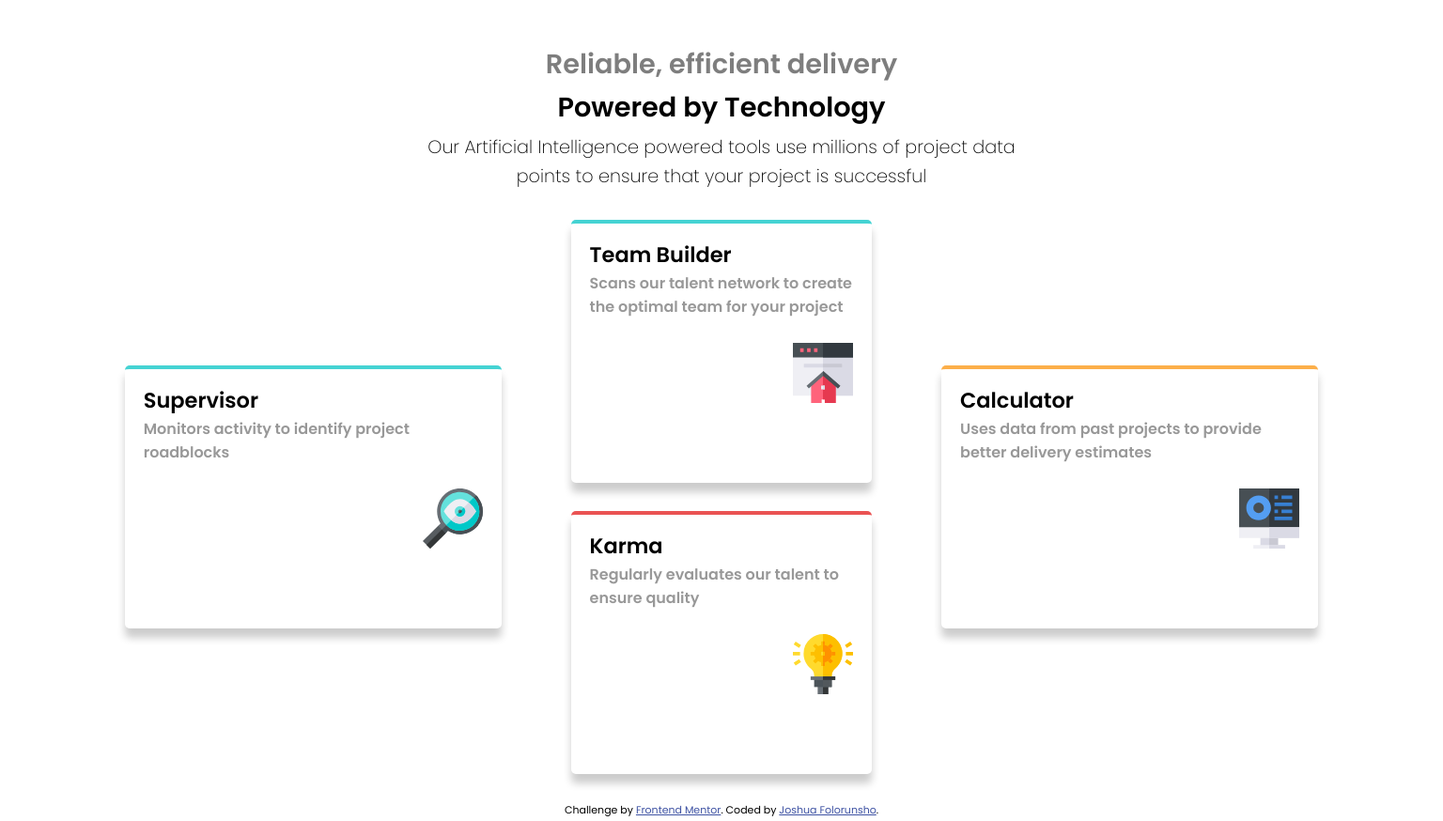
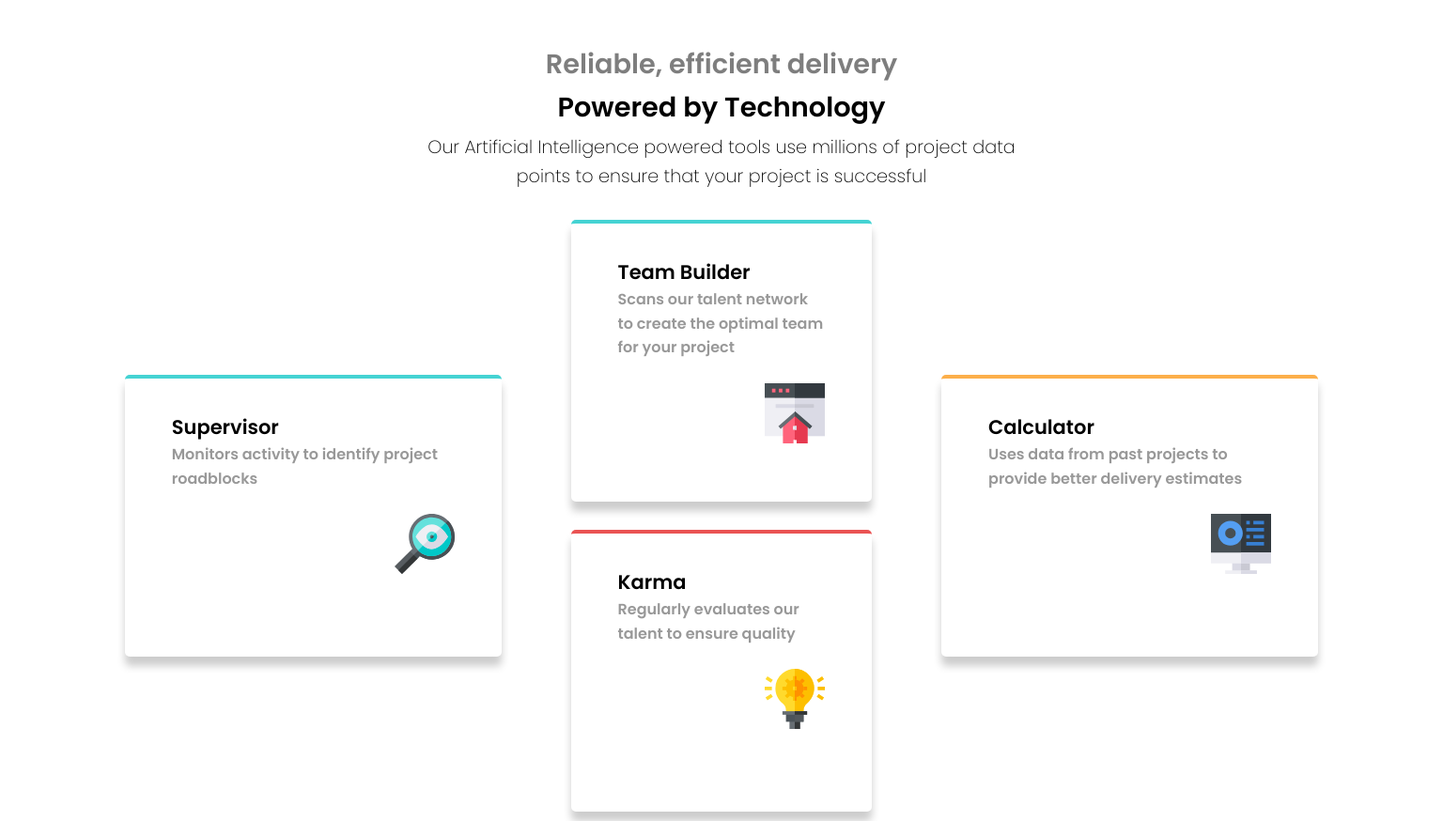
Before and after one commit to Joshuafolorunsho/four-card-feature-section-master, a website: page index.html in a window 1536 px wide. Shown: the top 874 px of the page at 94% size. Drawn offline with Linux system fonts and the light colour scheme.

Commit message:
made few adjustments to the card feature

```diff
--- a/sass/main.scss
+++ b/sass/main.scss
@@ -10,7 +10,7 @@ body {
    font-family: 'Poppins', sans-serif;
    margin: 40px 25px;
    line-height: 1.6;
-   font-size: 15px;
+   font-size: 10px;
 }
 
 
@@ -67,6 +67,7 @@ section{
          justify-content: flex-end;
          padding: 25px 0;
       }
+
    }
 }
 
@@ -81,13 +82,15 @@ section{
 
 @media screen and (min-width: 768px){
 
+   body{
+      font-size: 14px;
+   }
+
    section {
 
-      padding-left: 5%;
-      padding-right: 5%;
 
       .card {
-         padding: 15px 20px;
+         padding: 10px 18px;
       }
 
       .card-container {
@@ -96,17 +99,29 @@ section{
       }
 
       .first-card, .middle-card, .third-card {
-         width: 25% !important;
+         width: 31% !important;
       }
 
+      .img-container {
+         padding: 20px 0;
+      }
    }
+
 }
 
 
 @media screen and (min-width: 1440px){
    section {
+      padding-left: 5%;
+      padding-right: 5%;
+
+      body{
+         font-size: 14px;
+      }
+
       .card{
-         height: 35vh;
+         height: 300px;
+         padding: 35px 50px;
       }
 
       .first-card, .middle-card, .third-card {
```
Also changed, not shown: css/style.css.
